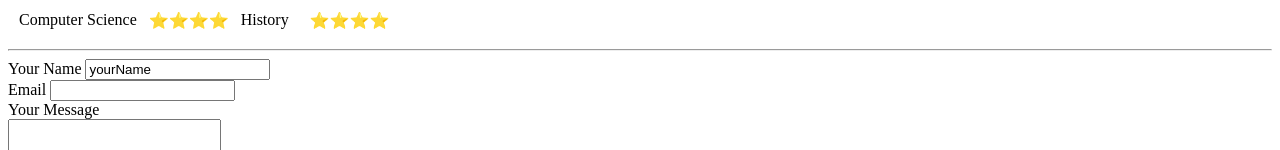
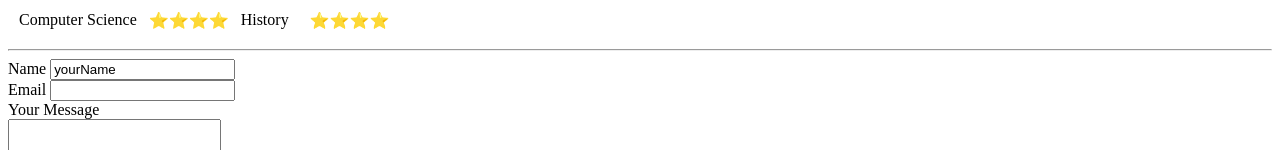
Before and after one commit to Elite81/CV, a plain HTML site: page index.html in a window 1280 px wide. Shown: the part 984-1134 px from the top of the page. Drawn offline with Linux system fonts and the light colour scheme.

Commit message:
Update index.html

```diff
--- a/index.html
+++ b/index.html
@@ -74,7 +74,7 @@
     </table>
     <hr>
     <form class="" action="mailto:mensart81@outlook.com" method="post">
-      <label for="">Your Name</label>
+      <label for="">Name</label>
       <input type="text" name="" value="yourName"><br>
       <label for="">Email</label>
       <input type="email" name="yourEmail" value=""><br>
```
